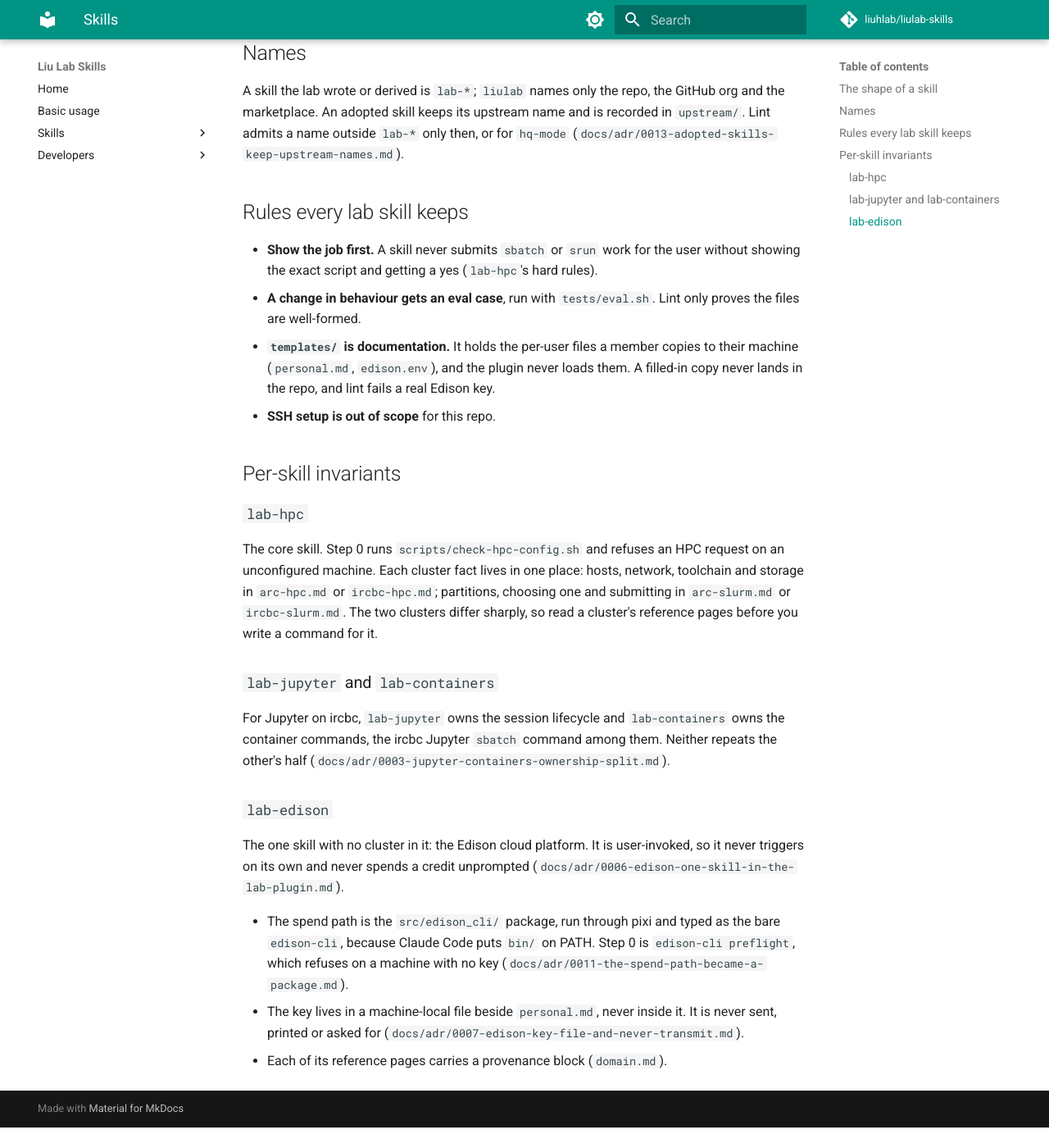
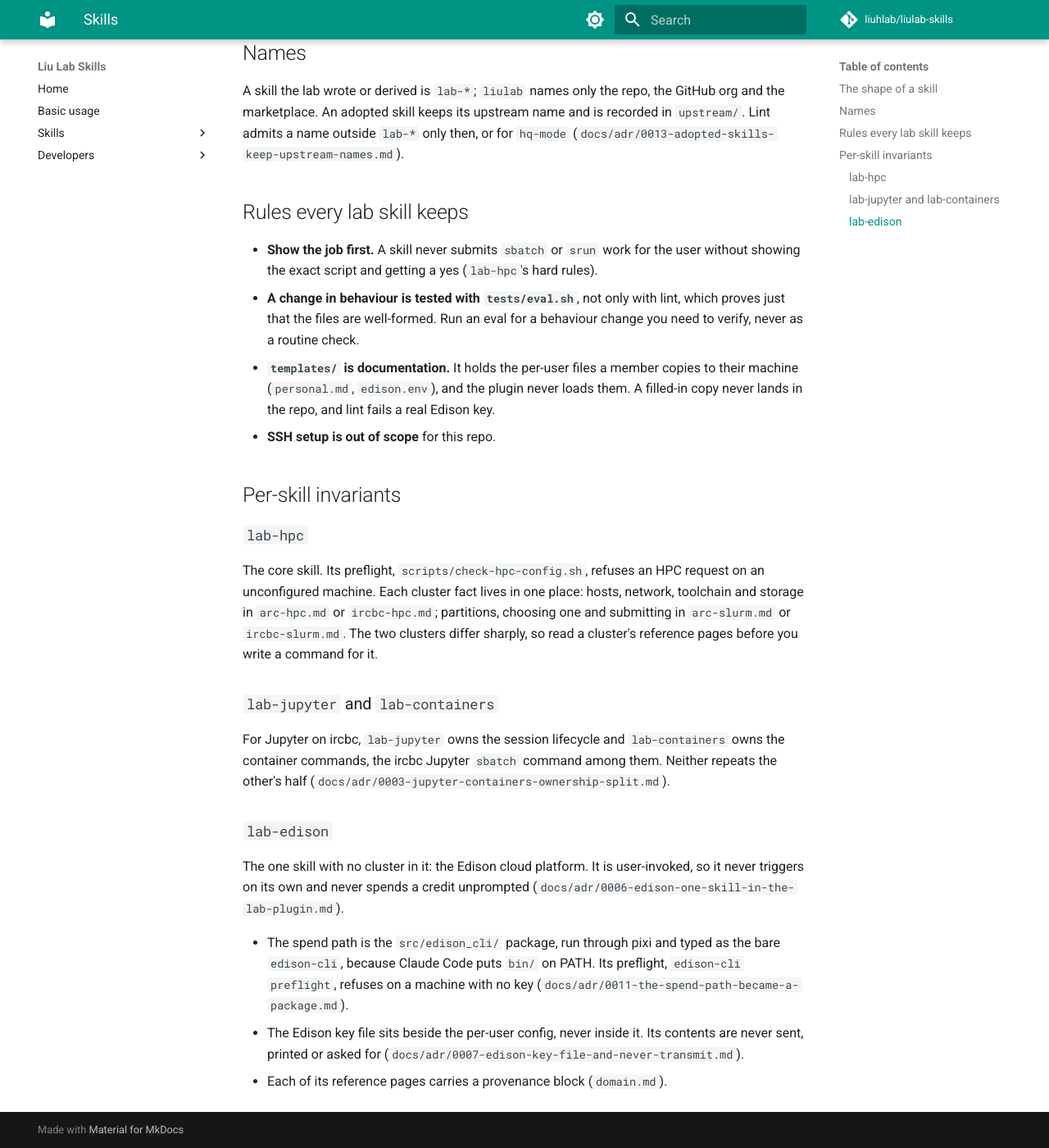
Before and after one commit to liuhlab/liulab-compute-skills, an MkDocs documentation site: the page built from docs/agents/skills.md, in a window 1280 px wide and 1400 px high, scrolled down 628 px. Shown: the whole window at 82% size. Built offline with MkDocs 1.6.1 and Material for MkDocs 9.7.7, drawn with Linux system fonts in a browser that asks for light colours; comment, search, counter and statistics services are not loaded; before the commit the page ends 2003 px from its top, so only the background shows below that; some of the changed text lies outside the part shown.

Commit message:
Review fixes: domain.md table, gate timing, glossary terms, tag on main
- domain.md: the ADR 0002 sentence sat inside the what-goes-where table and
  swallowed its last row; it now follows the table.
- AGENTS.md: run the gate before every commit, as GLOSSARY.md's Gate says.
- skills.md: Kimi Code honours disable-model-invocation too; preflight, Edison
  key file and per-user config by their glossary names; an eval is for a
  behaviour change you need to verify, never a routine check (the old
  AGENTS.md rule that had landed nowhere).
- LengthSkill.yml: AGENTS.md no longer shares LengthDoc.
- docs/developers: the release diagrams tag main after the merge, which is
  what AGENTS.md now says and what the recent tags already do.

Co-Authored-By: Claude Opus 5.5 <noreply@anthropic.com>

```diff
--- a/docs/agents/skills.md
+++ b/docs/agents/skills.md
@@ -35,8 +36,9 @@ admits a name outside `lab-*` only then, or for `hq-mode`
 
 - **Show the job first.** A skill never submits `sbatch` or `srun` work for the user without
   showing the exact script and getting a yes (`lab-hpc`'s hard rules).
-- **A change in behaviour gets an eval case**, run with `tests/eval.sh`. Lint only proves the
-  files are well-formed.
+- **A change in behaviour is tested with `tests/eval.sh`**, not only with lint, which proves
+  just that the files are well-formed. Run an eval for a behaviour change you need to verify,
+  never as a routine check.
 - **`templates/` is documentation.** It holds the per-user files a member copies to their
   machine (`personal.md`, `edison.env`), and the plugin never loads them. A filled-in copy
   never lands in the repo, and lint fails a real Edison key.
@@ -46,7 +48,7 @@ admits a name outside `lab-*` only then, or for `hq-mode`
 
 ### `lab-hpc`
 
-The core skill. Step 0 runs `scripts/check-hpc-config.sh` and refuses an HPC request on an
+The core skill. Its preflight, `scripts/check-hpc-config.sh`, refuses an HPC request on an
 unconfigured machine. Each cluster fact lives in one place: hosts, network, toolchain and
 storage in `arc-hpc.md` or `ircbc-hpc.md`; partitions, choosing one and submitting in
 `arc-slurm.md` or `ircbc-slurm.md`. The two clusters differ sharply, so read a cluster's
@@ -65,8 +67,8 @@ triggers on its own and never spends a credit unprompted
 (`docs/adr/0006-edison-one-skill-in-the-lab-plugin.md`).
 
 - The spend path is the `src/edison_cli/` package, run through pixi and typed as the bare
-  `edison-cli`, because Claude Code puts `bin/` on PATH. Step 0 is `edison-cli preflight`,
-  which refuses on a machine with no key (`docs/adr/0011-the-spend-path-became-a-package.md`).
-- The key lives in a machine-local file beside `personal.md`, never inside it. It is never
+  `edison-cli`, because Claude Code puts `bin/` on PATH. Its preflight, `edison-cli preflight`,
+  refuses on a machine with no key (`docs/adr/0011-the-spend-path-became-a-package.md`).
+- The Edison key file sits beside the per-user config, never inside it. Its contents are never
   sent, printed or asked for (`docs/adr/0007-edison-key-file-and-never-transmit.md`).
 - Each of its reference pages carries a provenance block (`domain.md`).
```
Also changed, not shown: other parts of docs/agents/skills.md (+3 -2 lines), AGENTS.md (+1 -1 lines), docs/agents/domain.md (+1 -1 lines), docs/developers/design.md (+1 -1 lines), docs/developers/index.md (+1 -1 lines), 1 other file.
